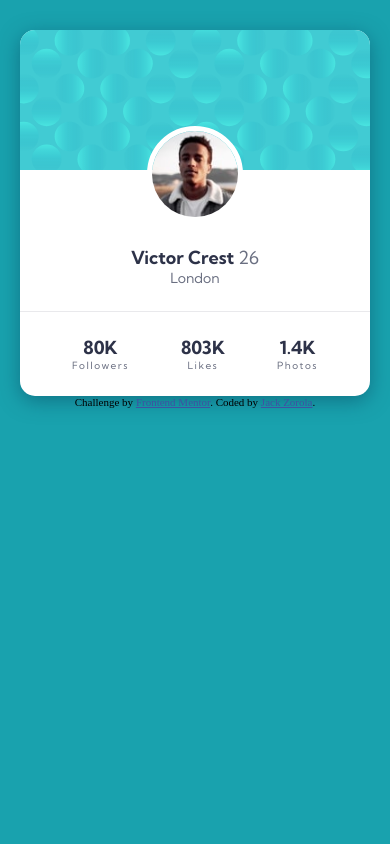
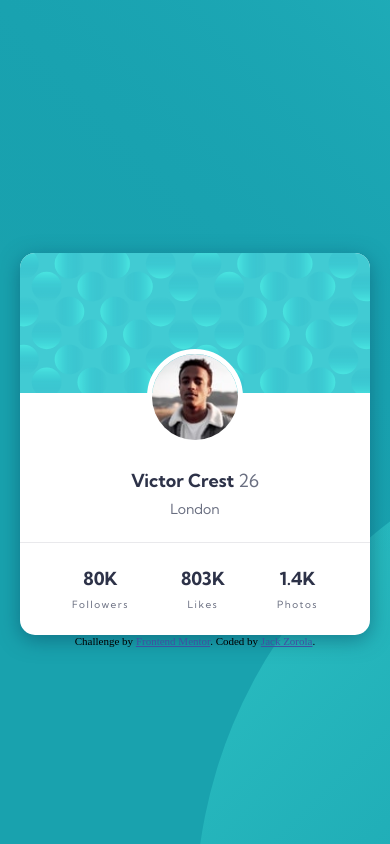
Before and after one commit to jackzorola10/profile-card-component-main, a plain HTML site: page index.html in a window 390 px wide. Drawn offline with Linux system fonts and the light colour scheme.

Commit message:
I got the first version of everything, responsive capabilities are missing

```diff
--- a/css/styles.css
+++ b/css/styles.css
@@ -19,12 +19,41 @@ body{
     background-color: hsl(185, 75%, 39%);
 }
 
+.backImg{
+    overflow: hidden;
+    position: absolute;
+    width: 100vw;
+    height: 100vh;
+    z-index: -1;
+    margin-top: -30vh; /*I had to add this because for some reason it kept pushing my figure down */
+}
+
+#topCircleContainer{
+    position: absolute;
+}
+
+#bottomCircleContainer{
+    position: absolute;
+}
+
+#topCircle{
+    margin-top: -50vh;
+    margin-left: -10vw;
+}
+
+#bottomCircle{
+    margin-top: 50vh;
+    margin-left: 50vw;
+}
+
+
+
 .card{
     background-color: white;
     display: flex;
     flex-direction: column;
     max-width: 350px;
-    margin: 30px auto 0 auto;
+    margin: 30vh auto 0 auto;
     border-radius: 15px;
     box-shadow: rgba(8, 70, 94, 0.5048) 0px 5px 20px;
 }
@@ -66,6 +95,7 @@ body{
     font-size: 18px;
     font-weight: 400;
     color: hsl(227, 10%, 46%);
+
 }
 
 .place {
@@ -73,6 +103,7 @@ body{
     color: hsl(227, 10%, 46%);
     font-size: 14px;
     font-weight: 400;
+    margin-top: .5rem;
 }
 
 .metrics{
@@ -94,6 +125,7 @@ body{
     font-size: 18px;
     font-weight: 700;
     color: hsl(229, 23%, 23%);
+    margin-bottom: .5rem;
 }
 
 .invdividualMetric p{
--- a/index.html
+++ b/index.html
@@ -12,6 +12,16 @@
 </head>
 <body>
   <main class="container">
+
+    <figure class="backImg">
+      <div id="topCircleContainer">
+        <img src="images/bg-pattern-top.svg" alt="" id="topCircle">
+      </div>
+      <div id="bottomCircleContainer">
+        <img src="images/bg-pattern-bottom.svg" alt="" id="bottomCircle">
+      </div>
+    </figure>
+
     <section class="card">
       <figure class="profileAndBackground">
         <img src="images/bg-pattern-card.svg" alt="" class="backgroundImg">
```
